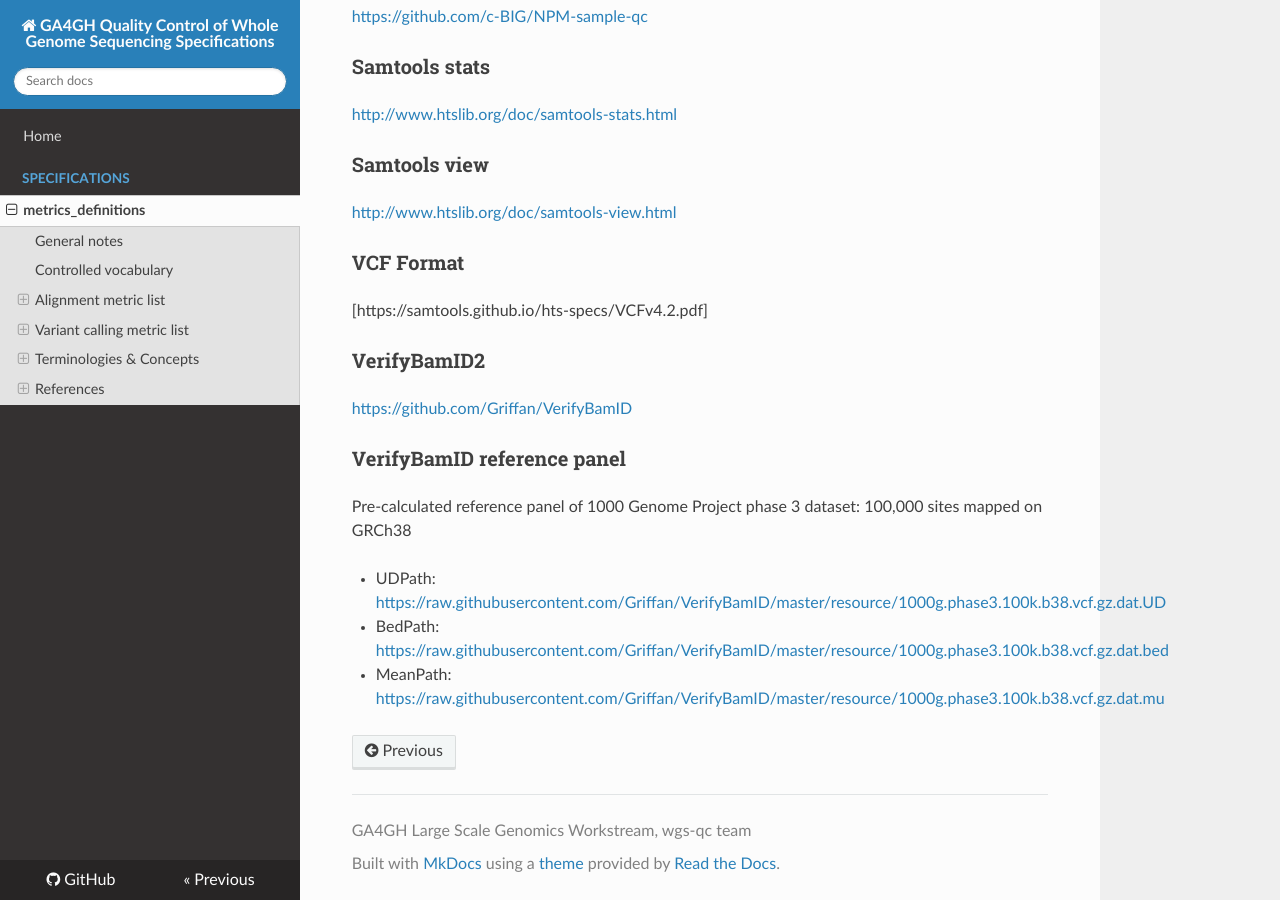
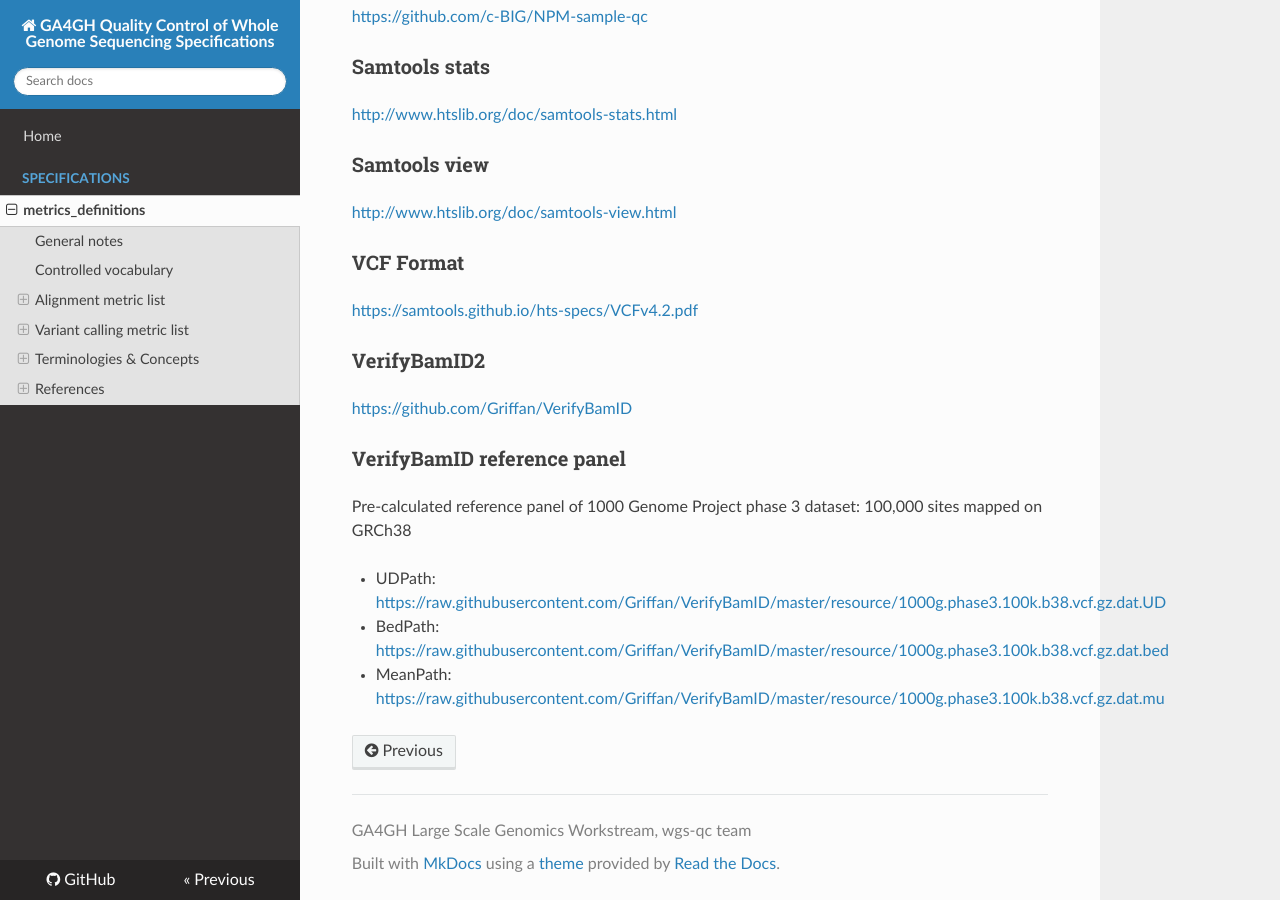
Before and after one commit to ga4gh/quality-control-wgs, an MkDocs documentation site: the page built from docs/metrics_definitions/metrics_definitions.md, in a window 1280 px wide and 900 px high, scrolled down 9006 px. Built offline with MkDocs 1.6.1, drawn with Linux system fonts in a browser that asks for light colours; nearby versions of some CDN libraries; some of the changed lines change nothing that is shown.

```diff
--- a/docs/metrics_definitions/metrics_definitions.md
+++ b/docs/metrics_definitions/metrics_definitions.md
@@ -259,7 +259,7 @@
 
 ### VCF Format
 
-[https://samtools.github.io/hts-specs/VCFv4.2.pdf]
+[https://samtools.github.io/hts-specs/VCFv4.2.pdf](https://samtools.github.io/hts-specs/VCFv4.2.pdf)
 
 ### VerifyBamID2
 
```
